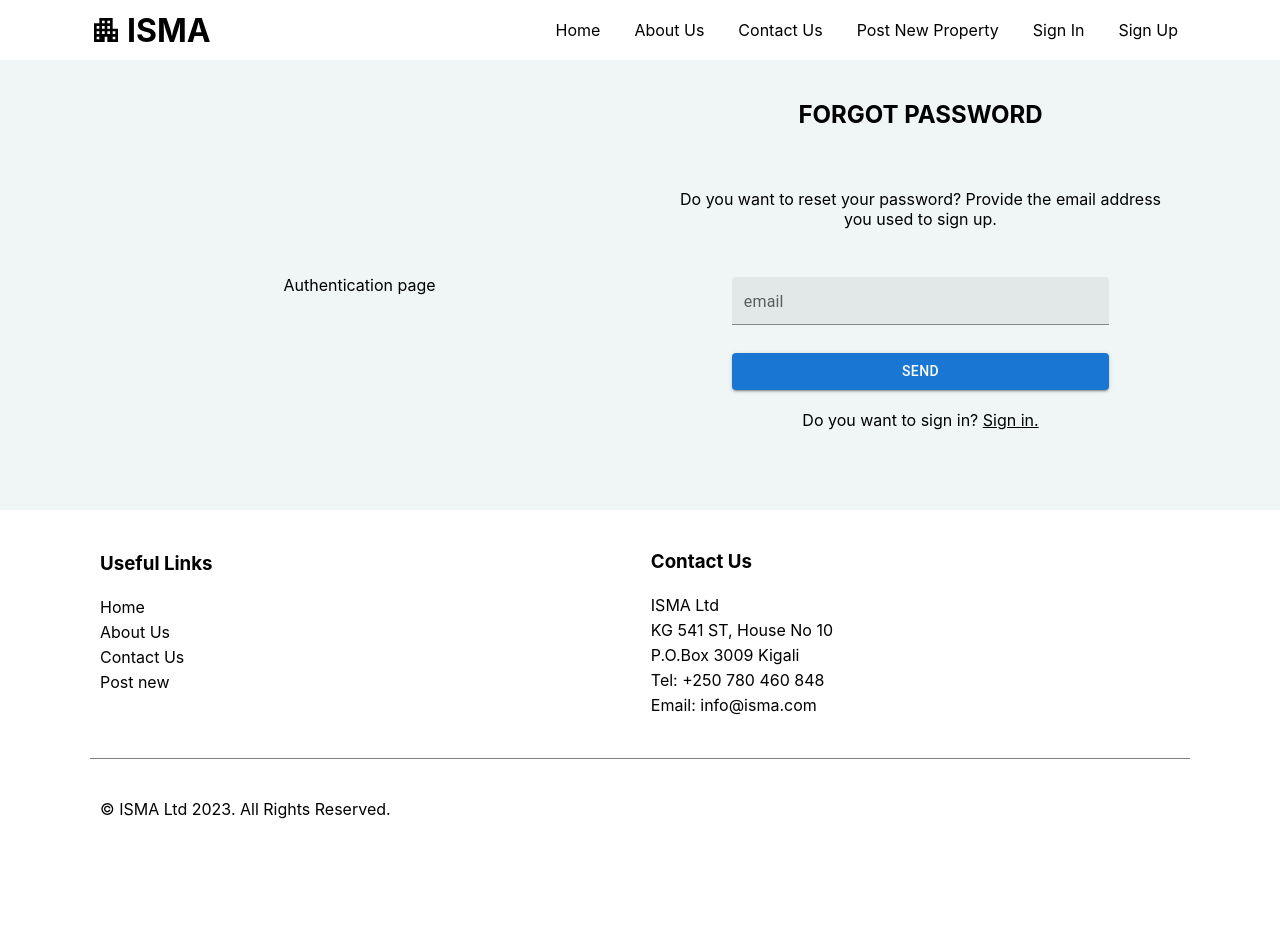
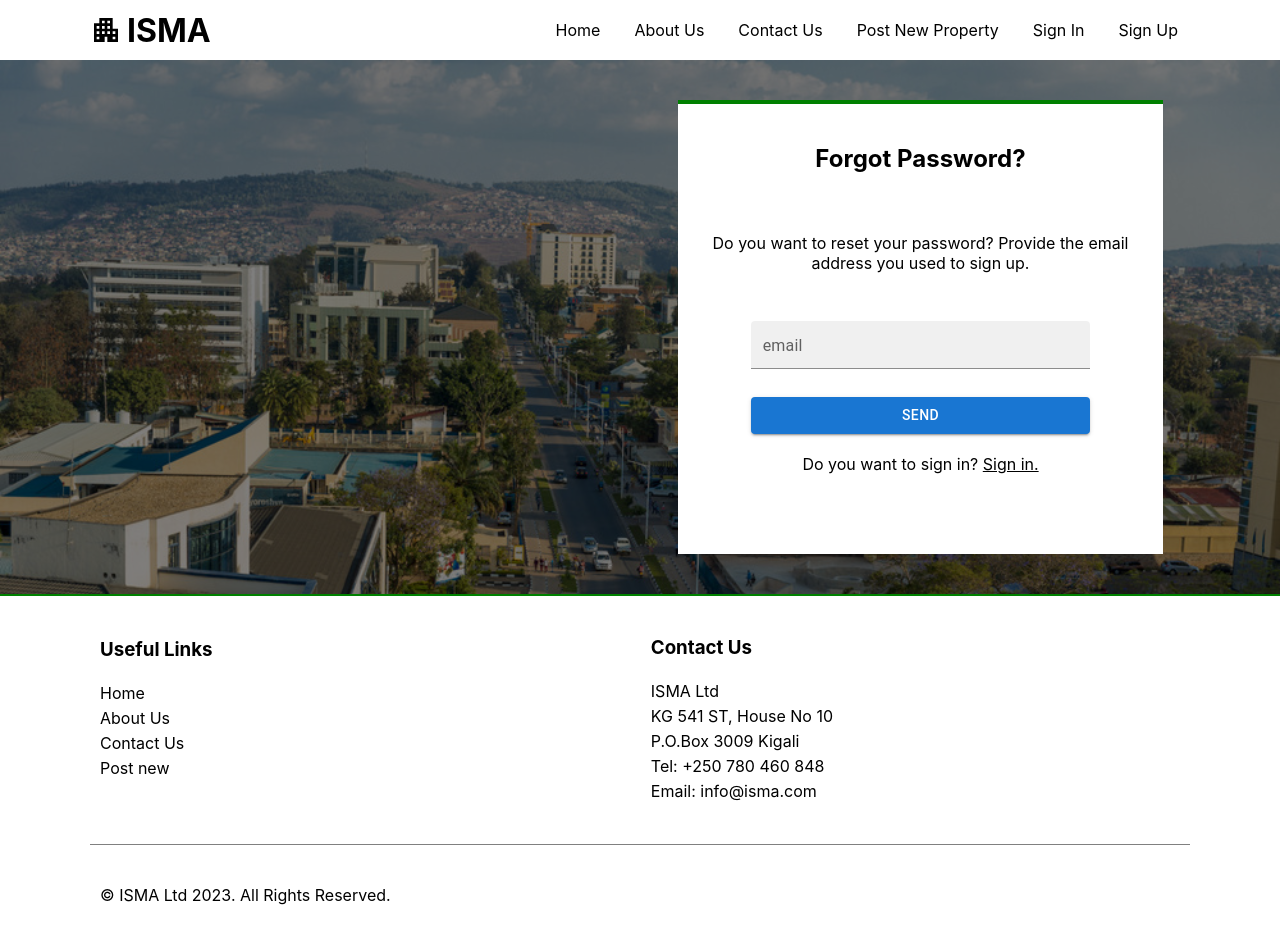
Before and after one commit to hirwajeaneric/apartment-sharing-web-app, a React (Create React App) app: page /forgot-password in a window 1280 px wide. Before the commit the page ends 859 px from the top, so only its background shows below. Built offline with nearby package versions, Linux system fonts and the light colour scheme.

Commit message:
Authentication page styles. Now on home banner.

```diff
--- a/src/components/sections/Banner.jsx
+++ b/src/components/sections/Banner.jsx
@@ -1,7 +1,18 @@
 import React from 'react'
+import { FullWidthContainer, PageSizedContainer } from '../styled-components/generalComponents'
 
 export default function Banner() {
   return (
-    <div>Banner</div>
+    <FullWidthContainer
+      style={{
+          background:'url("/imgs/bannerImage.jpg"), rgba(0,0,0,0.5)',
+          backgroundSize:'cover',
+          backgroundBlendMode: 'darken',
+          backgroundRepeat: 'no-repeat',
+      }}>
+      <PageSizedContainer>
+          <h1>Hello World</h1>
+      </PageSizedContainer>
+    </FullWidthContainer>
   )
 }
--- a/src/components/sections/Footer.jsx
+++ b/src/components/sections/Footer.jsx
@@ -4,7 +4,7 @@ import { Link } from 'react-router-dom'
 
 export default function Footer() {
   return (
-    <FullWidthContainer style={{ background: 'white' }}>
+    <FullWidthContainer style={{ background: 'white', borderTop: '2px solid green' }}>
         <PageSizedContainer style={{ flexDirection: 'column', alignItems: 'center' }}>
             <TwoSidedContainer style={{ margin: '40px 0', padding: '0 10px' }}>
               <LeftContainer style={{ flexDirection: 'column', alignItems: 'flex-start' }}>
--- a/src/components/styled-components/authenticationPages.jsx
+++ b/src/components/styled-components/authenticationPages.jsx
@@ -109,11 +109,14 @@ export const AuthenticationPageContainer = styled.div`
 `;
 
 export const InnerContainer = styled.div`
-    width: 100%;
+    width: 90%;
     display: flex;
     flex-direction: column;
     align-items: center;
     justify-content: flex-start;
+    background: white;
+    border-top: 4px solid green;
+    margin: 40px 0;
 
     h2 {
         margin: 40px 0;
--- a/src/pages/Home.jsx
+++ b/src/pages/Home.jsx
@@ -1,14 +1,15 @@
 import React from 'react'
 import { Helmet } from 'react-helmet-async'
+import Banner from '../components/sections/Banner'
 
 export default function Home() {
   return (
-    <div>
+    <>
       <Helmet>
         <title>Welcome to ISMA.</title>
         <meta name="description" content={`The best apartment sharing application for students and solo travellers.`} />
       </Helmet>
-      Home
-    </div>
+      <Banner />
+    </>
   )
 }
--- a/src/pages/authentication/Auth.jsx
+++ b/src/pages/authentication/Auth.jsx
@@ -4,11 +4,17 @@ import { FullWidthContainer, LeftContainer, PageSizedContainer, RightContainer,
 
 export default function Auth() {
   return (
-    <FullWidthContainer>
+    <FullWidthContainer
+        style={{
+            background:'url("/imgs/bannerImage.jpg"), rgba(0,0,0,0.5)',
+            backgroundSize:'cover',
+            backgroundBlendMode: 'darken',
+            backgroundRepeat: 'no-repeat',
+        }}>
         <PageSizedContainer>
             <TwoSidedContainer>
                 <LeftContainer>
-                    <div>Authentication page</div>
+                    {/* <div>Authentication page</div> */}
                 </LeftContainer>
                 <RightContainer>
                     <Outlet />
--- a/src/pages/authentication/RequestPasswordReset.jsx
+++ b/src/pages/authentication/RequestPasswordReset.jsx
@@ -79,7 +79,7 @@ const RequestPasswordReset = () => {
         <meta name="description" content={`Forgot password page.`} />
       </Helmet>
       <InnerContainer>
-        <h2 style={{ textAlign: 'center' }}>FORGOT PASSWORD</h2>
+        <h2 style={{ textAlign: 'center' }}>Forgot Password?</h2>
         <p style={{ textAlign: 'center', padding: '20px', marginBottom: '20px' }}>Do you want to reset your password? Provide the email address you used to sign up.</p>
         <AuthFormContainer onSubmit={submitForm}>
           <TextField id="filled-basic" sx={{ m: 1, width: '40ch' }}  size='small' label="email" variant="filled" name='email' value={formData.email || ''} onChange={handleChange}/>
```
Also changed, not shown: public/imgs/bannerImage.jpg (added).
